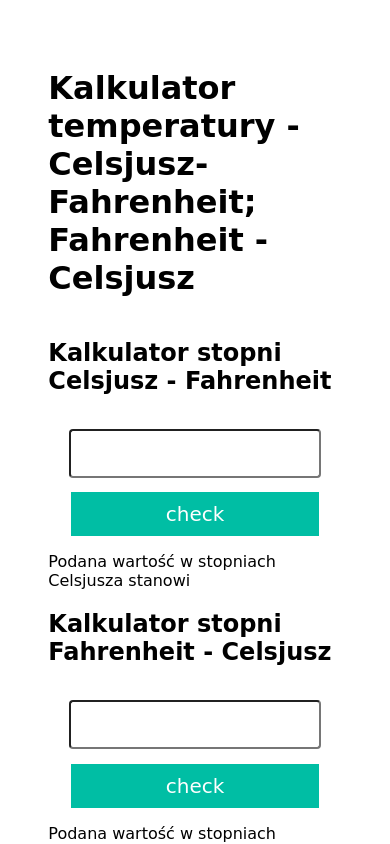
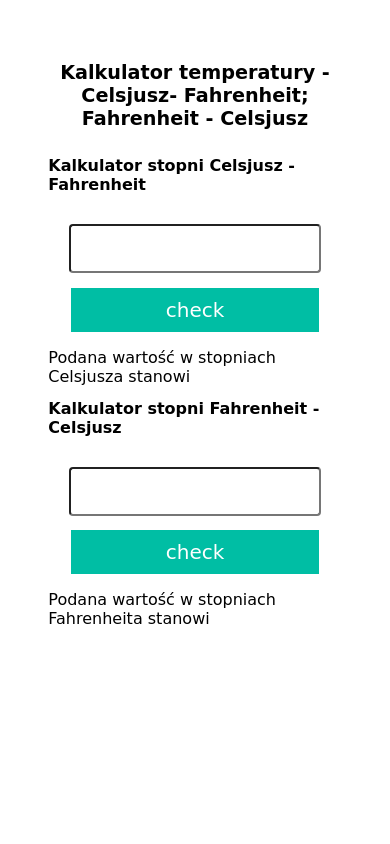
Before and after one commit to PaulinaD-code/temperature-calculator, a plain HTML site: page index.html in a window 390 px wide. Drawn offline with Linux system fonts and the light colour scheme; a web font is replaced by a local one.

Commit message:
Update temperature.css

```diff
--- a/temperature.css
+++ b/temperature.css
@@ -97,6 +97,15 @@ body{
 }
 
 @media(max-width: 600px){
+   h1{
+    font-size: 1.2em;
+    text-align: center;
+  }
+
+  h2{
+    font-size: 1em;
+  }
+
   .subcontainer{
     display: flex;
     flex-direction: column;
@@ -104,7 +113,7 @@ body{
   }
 
   .checkBtn1,
-.checkBtn2{
+  .checkBtn2{
   width: 75%;
+  }
 }
-}
```
